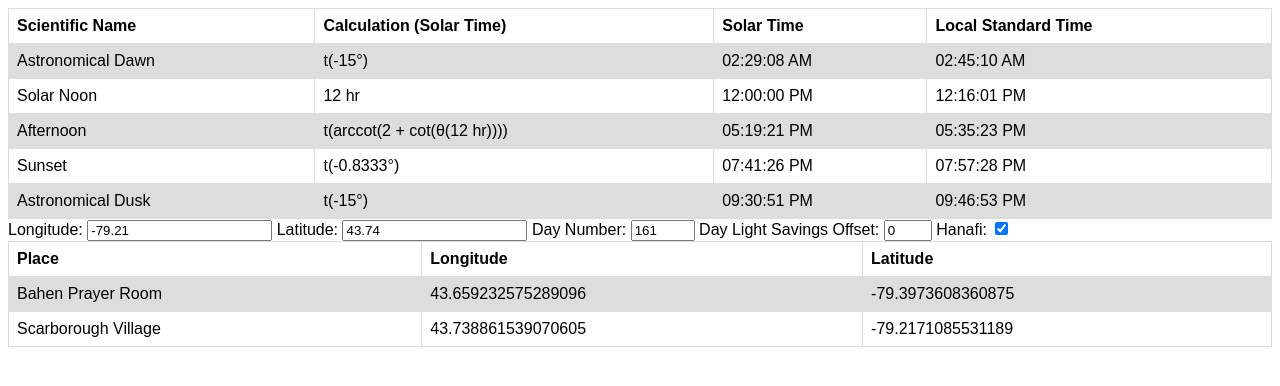
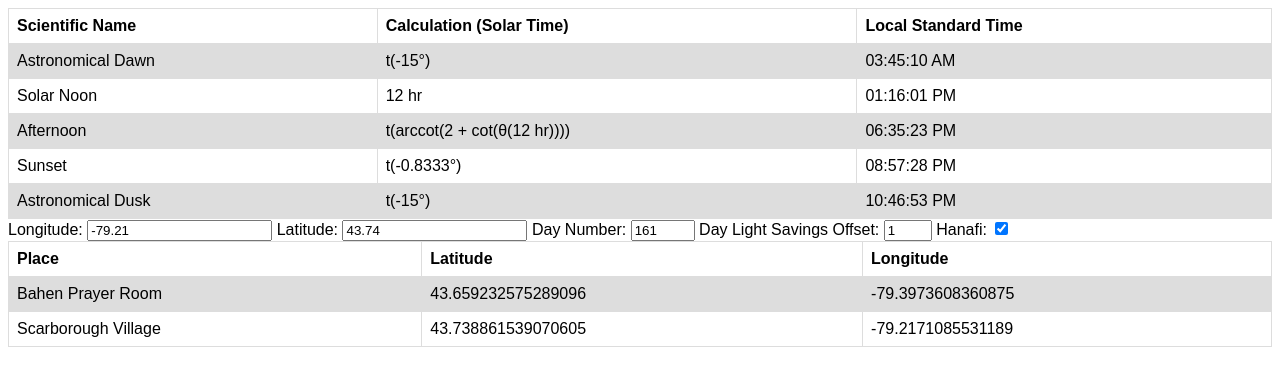
Before and after one commit to mahadinur/scientific-prayer-times, a website: page index.html in a window 1280 px wide. Drawn offline with Linux system fonts and the light colour scheme.

Commit message:
removed solar column and adjusted dst
should probably make an algorithm for whenever dst hits

```diff
--- a/index.html
+++ b/index.html
@@ -35,37 +35,37 @@
             <th>Scientific Name</th>
             <!-- <th>Arabic Name</th> -->
             <th>Calculation (Solar Time)</th>
-            <th>Solar Time</th>
+            <!-- <th>Solar Time</th> -->
             <th>Local Standard Time</th>
         </tr>
         <tr>
             <td>Astronomical Dawn</td>
             <td>t(-15°)</td>
-            <td id="dawn-solar"></td>
+            <!-- <td id="dawn-solar"></td> -->
             <td id="dawn-local"></td>
         </tr>
         <tr>
             <td>Solar Noon</td>
             <td>12 hr</td>
-            <td id="noon-solar"></td>
+            <!-- <td id="noon-solar"></td> -->
             <td id="noon-local"></td>
         </tr>
         <tr>
             <td>Afternoon</td>
             <td>t(arccot(2 + cot(θ(12 hr))))</td>
-            <td id="afternoon-solar"></td>
+            <!-- <td id="afternoon-solar"></td> -->
             <td id="afternoon-local"></td>
         </tr>
         <tr>
             <td>Sunset</td>
             <td>t(-0.8333°)</td>
-            <td id="sunset-solar"></td>
+            <!-- <td id="sunset-solar"></td> -->
             <td id="sunset-local"></td>
         </tr>
         <tr>
             <td>Astronomical Dusk</td>
             <td>t(-15°)</td>
-            <td id="dusk-solar"></td>
+            <!-- <td id="dusk-solar"></td> -->
             <td id="dusk-local"></td>
         </tr>
     </table>
@@ -73,13 +73,13 @@
     Latitude: <input id="latitude" type="number" name="latitude" value="43.74" step="0.01" />
     <!-- Standard Meridian: <input id="meridian" type="number" name="meridian" value="-75" step="15" max="180" min="-180"/> -->
     Day Number: <input id="day-number" type="number" name="day-number" value="1" step="1" max="366" min="1" />
-    Day Light Savings Offset: <input id="dls" type="number" name="dls" value="0" step="1" max="1" min="0" />
+    Day Light Savings Offset: <input id="dls" type="number" name="dls" value="1" step="1" max="1" min="0" />
     Hanafi: <input id="hanafi" type="checkbox" name="hanafi" checked />
     <table>
         <tr>
             <th>Place</th>
+            <th>Latitude</th>
             <th>Longitude</th>
-            <th>Latitude</th>
         </tr>
         <tr>
             <td>Bahen Prayer Room</td>
--- a/index.js
+++ b/index.js
@@ -108,19 +108,19 @@ function update() {
     var dusk_solar = hour(solar_time_2(-15));
     var dusk_local = hour(local_time(solar_time_2(-15)));
 
-    document.getElementById("dawn-solar").textContent = dawn_solar;
+    // document.getElementById("dawn-solar").textContent = dawn_solar;
     document.getElementById("dawn-local").textContent = dawn_local;
 
-    document.getElementById("noon-solar").textContent = noon_solar;
+    // document.getElementById("noon-solar").textContent = noon_solar;
     document.getElementById("noon-local").textContent = noon_local;
 
-    document.getElementById("afternoon-solar").textContent = afternoon_solar;
+    // document.getElementById("afternoon-solar").textContent = afternoon_solar;
     document.getElementById("afternoon-local").textContent = afternoon_local;
 
-    document.getElementById("sunset-solar").textContent = sunset_solar;
+    // document.getElementById("sunset-solar").textContent = sunset_solar;
     document.getElementById("sunset-local").textContent = sunset_local;
 
-    document.getElementById("dusk-solar").textContent = dusk_solar;
+    // document.getElementById("dusk-solar").textContent = dusk_solar;
     document.getElementById("dusk-local").textContent = dusk_local;
 }
 
```
